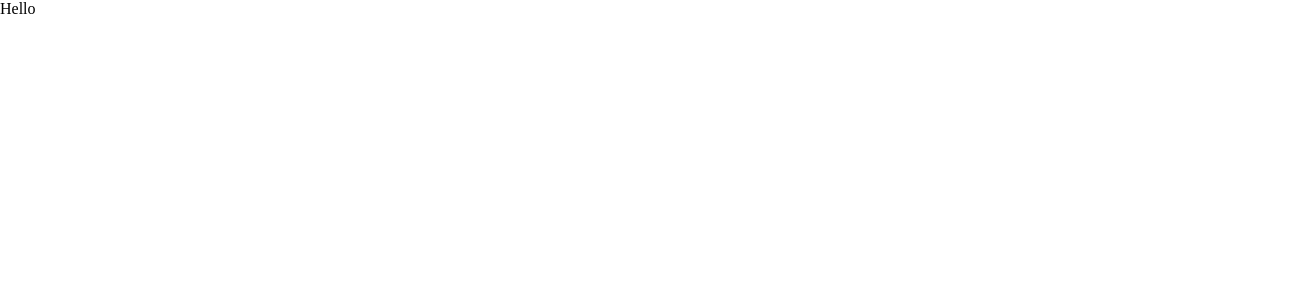
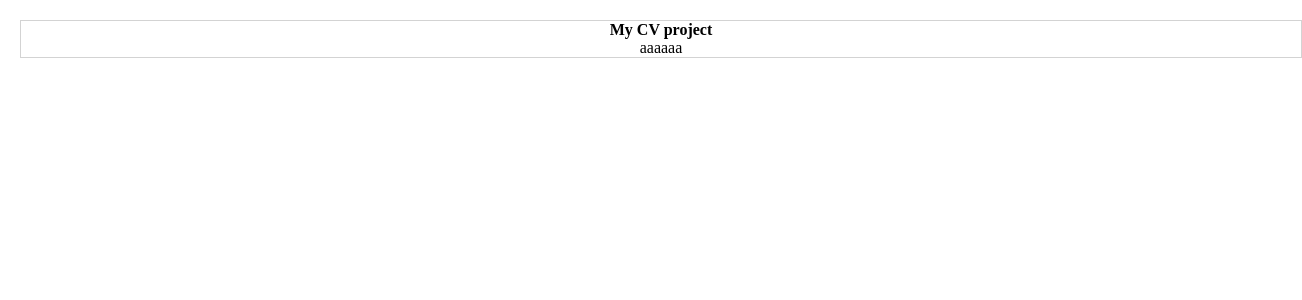
Before and after one commit to OmerBresinski/hackathon, a React (Create React App) app: page / in a window 1280 px wide. Shown: the top 300 px of the page, 1302 px wide, since content can reach past the window. Built offline with nearby package versions, Linux system fonts and the light colour scheme.

Commit message:
Card component

```diff
--- a/src/App.js
+++ b/src/App.js
@@ -1,7 +1,8 @@
 import React from "react";
+import Card from "components/Card/Card";
 
 const App = () => {
-    return <div>Hello</div>;
+    return <><Card title={'My CV project'} description={'aaaaaa'}></Card></>;
 };
 
 export default App;
--- /dev/null
+++ b/src/components/Card/Card.js
@@ -0,0 +1,20 @@
+import React from 'react'
+import * as S from './style'
+
+
+function Card(props) {
+
+    return (
+        <S.CardContainer>
+            <S.Header>
+                {props.title}
+            </S.Header>
+            <S.Image src={props.image}></S.Image>
+            <S.Text>{props.description}</S.Text>
+        </S.CardContainer>
+    )
+
+
+}
+
+export default Card
--- /dev/null
+++ b/src/components/Card/index.js
@@ -0,0 +1 @@
+export { default } from './Card';
--- /dev/null
+++ b/src/components/Card/style.js
@@ -0,0 +1,20 @@
+import styled from 'styled-components'
+
+export const CardContainer = styled.div`
+    width: 100%;
+    border: 1px solid lightgray;
+    display: flex;
+    flex-direction: column;
+    justify-content: center;
+    align-items: center;
+    text-align: center;
+    margin: 20px;
+`
+
+
+export const Header = styled.div`
+ font-weight: bold;`
+
+export const Text = styled.div``;
+
+export const Image = styled.img``;
```
Also changed, not shown: 1 other file (tests, documents, lock files or other folders).
